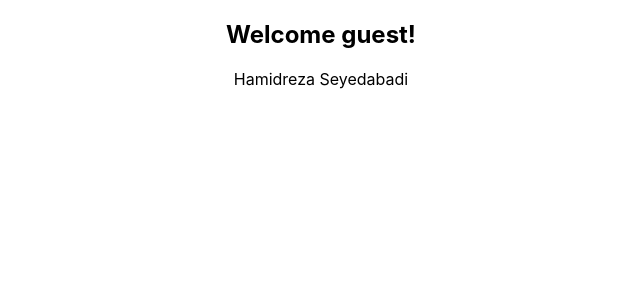
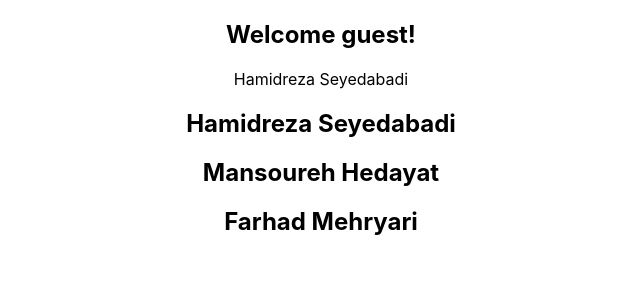
Before and after one commit to hamidreza8968/react-typescript-demo, a React (Create React App) app: page / in a window 1280 px wide. Shown: the top 300 px of the page, without its empty margins (319-959 px from the left). Built offline with nearby package versions, Linux system fonts and the light colour scheme.

Commit message:
Add: "PersonList" component

```diff
--- a/src/App.tsx
+++ b/src/App.tsx
@@ -2,16 +2,26 @@ import React from 'react';
 import './App.css';
 import Greeting from "./components/Greeting/Greeting";
 import Person from "./components/Person/Person";
+import PersonList from "./components/PersonList/PersonList";
 
 function App() {
     const personName = {
         first:"Hamidreza",
         last:"Seyedabadi",
     };
+    const nameList=[
+        {first:"Hamidreza",
+         last:"Seyedabadi"},
+        {first:"Mansoureh",
+        last:"Hedayat"},
+        {first:"Farhad",
+         last:"Mehryari"}
+    ];
   return (
     <div className="App">
       <Greeting name="Hamid" messageNum={8} isLoggedIn={false}/>
       <Person name={personName}/>
+      <PersonList names={nameList}/>
     </div>
   );
 }
--- /dev/null
+++ b/src/components/PersonList/PersonList.tsx
@@ -0,0 +1,14 @@
+type PersonListProps= {
+    names:{
+        first:string,
+        last:string,
+    }[]
+}
+function PersonList(prop:PersonListProps) {
+    return(
+        <div>
+            {prop.names.map((name , index) => <h2 key={index}>{name.first} {name.last}</h2>)}
+        </div>
+    )
+}
+export default PersonList;
```
